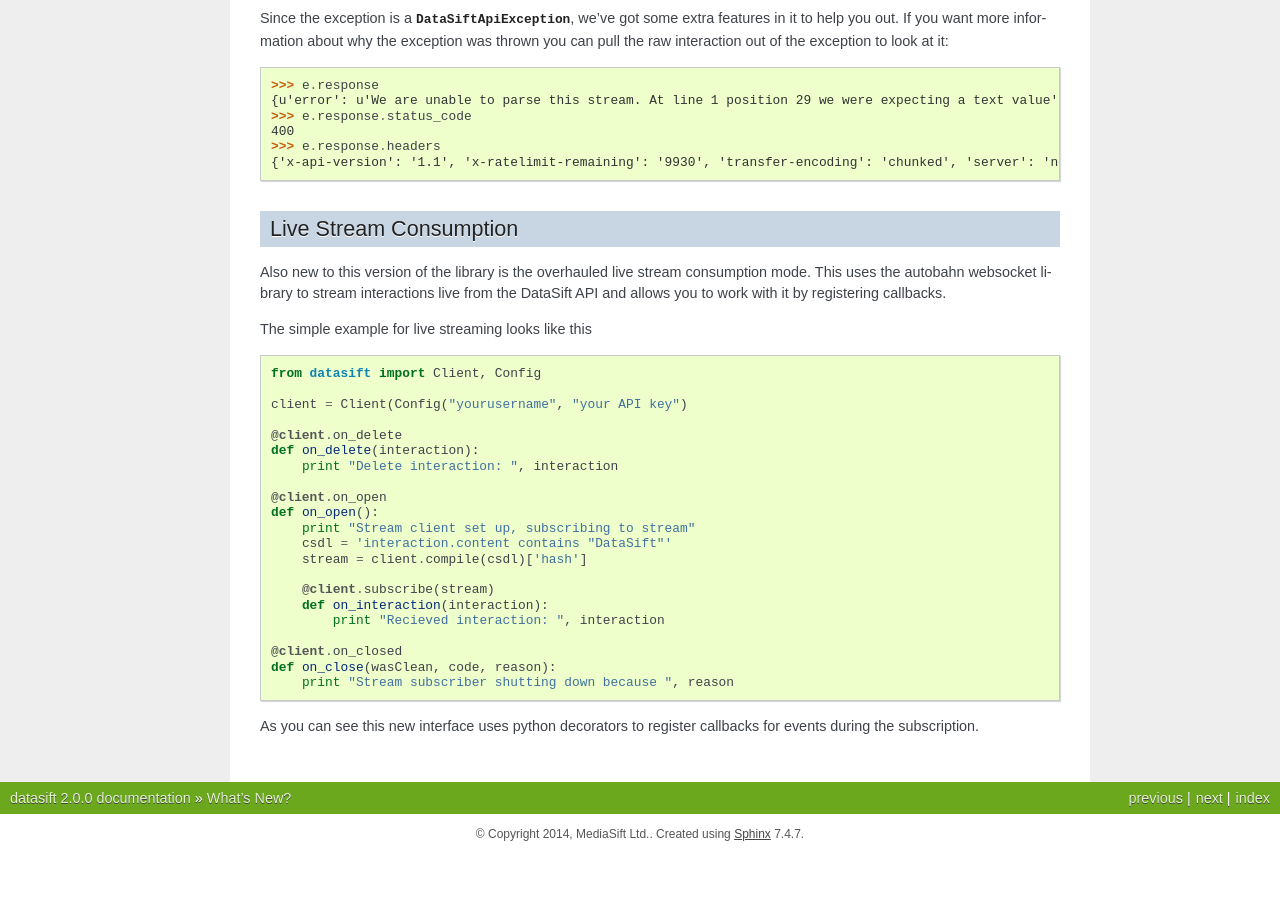
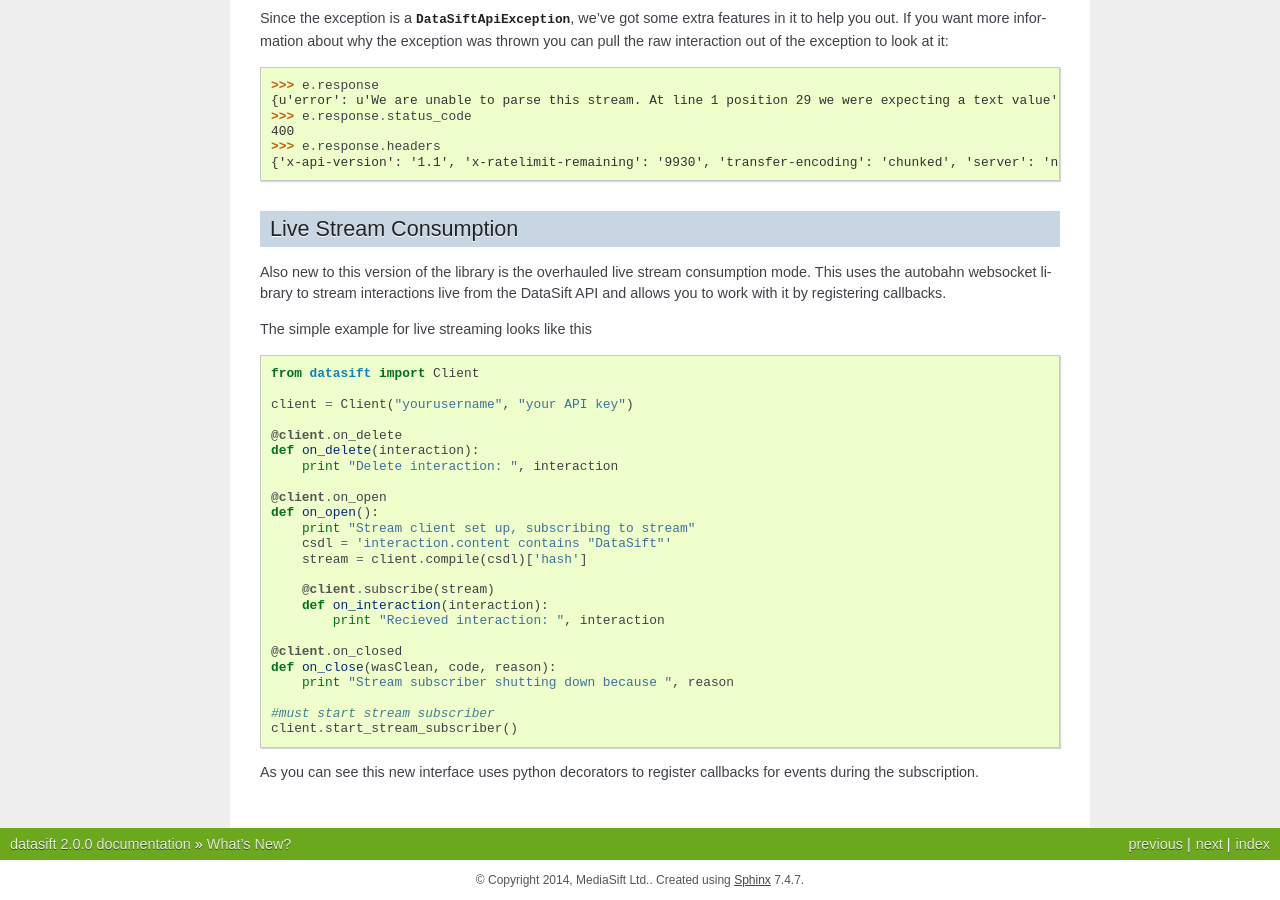
Before and after one commit to MeltwaterArchive/datasift-python, a Sphinx documentation site: the page built from docs/source/whatsnew.rst, in a window 1280 px wide and 900 px high, scrolled down 835 px. Built offline with Sphinx 7.4.7, drawn with Linux system fonts in a browser that asks for light colours; before the commit the page ends 1689 px from its top, so only the background shows below that.

Commit message:
Fixed typo in setup.py and fixed livestream example

```diff
--- a/docs/source/whatsnew.rst
+++ b/docs/source/whatsnew.rst
@@ -66,9 +66,9 @@ The simple example for live streaming looks like this
 
 .. code-block:: python
 
-    from datasift import Client, Config
+    from datasift import Client
 
-    client = Client(Config("yourusername", "your API key")
+    client = Client("yourusername", "your API key")
 
     @client.on_delete
     def on_delete(interaction):
@@ -88,4 +88,7 @@ The simple example for live streaming looks like this
     def on_close(wasClean, code, reason):
         print "Stream subscriber shutting down because ", reason
 
+    #must start stream subscriber
+    client.start_stream_subscriber()
+
 As you can see this new interface uses python decorators to register callbacks for events during the subscription.
--- a/setup.py
+++ b/setup.py
@@ -37,7 +37,7 @@ setup(
         "Programming Language :: Python",
         "Programming Language :: Python :: 2.6",
         "Programming Language :: Python :: 2.7",
-        "Programming Language :: Python :: 3.3"
+        "Programming Language :: Python :: 3.3",
         "Topic :: Software Development :: Libraries :: Python Modules",
     ],
 )
```
